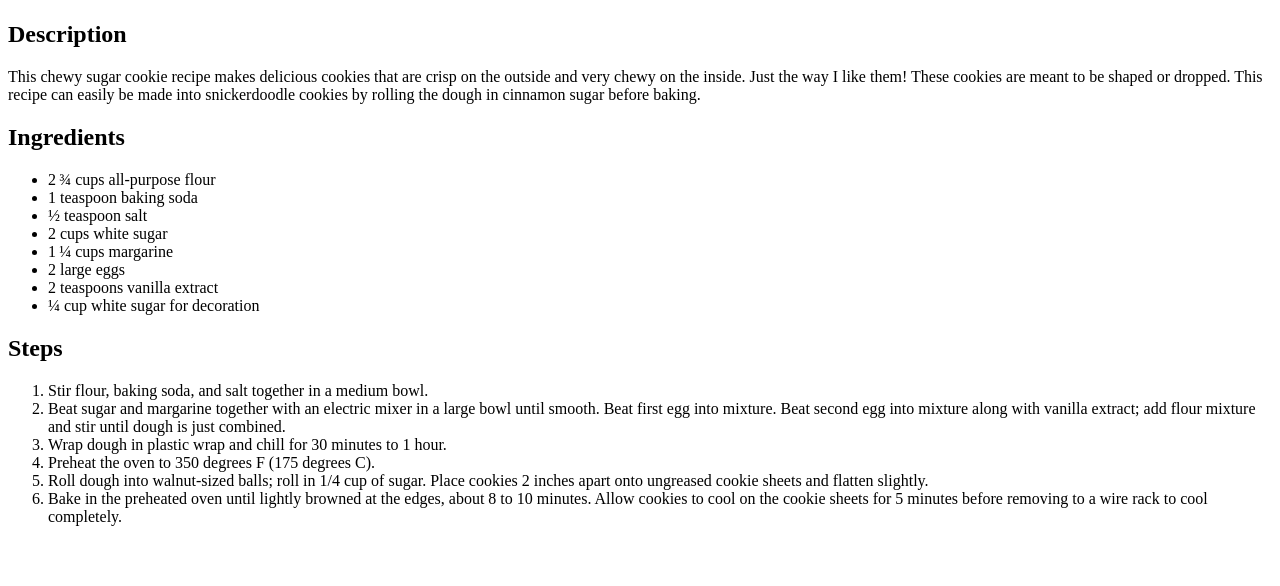
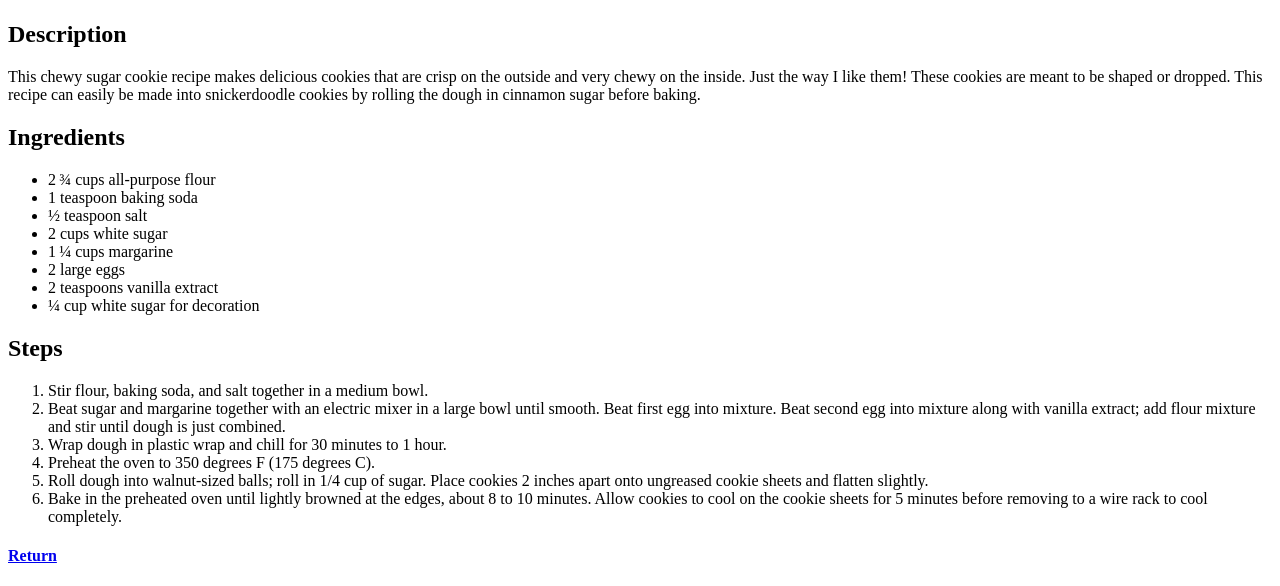
Before and after one commit to Conrrad/odin-recipes, a plain HTML site: page recipes/cookie.html in a window 1280 px wide. Shown: the part 270-856 px from the top of the page. Before the commit the page ends 812 px from the top, so only its background shows below. Drawn offline with Linux system fonts and the light colour scheme.

Commit message:
Added return link on the recipes pages

```diff
--- a/recipes/cookie.html
+++ b/recipes/cookie.html
@@ -33,5 +33,6 @@
         <li>Roll dough into walnut-sized balls; roll in 1/4 cup of sugar. Place cookies 2 inches apart onto ungreased cookie sheets and flatten slightly.</li>
         <li>Bake in the preheated oven until lightly browned at the edges, about 8 to 10 minutes. Allow cookies to cool on the cookie sheets for 5 minutes before removing to a wire rack to cool completely.</li>
     </ol>
+    <h4><a href="../index.html">Return</a></h4>
 </body>
 </html>
```
Also changed, not shown: recipes/lasagna.html (+1 -0 lines), recipes/sandwich.html (+1 -0 lines).
